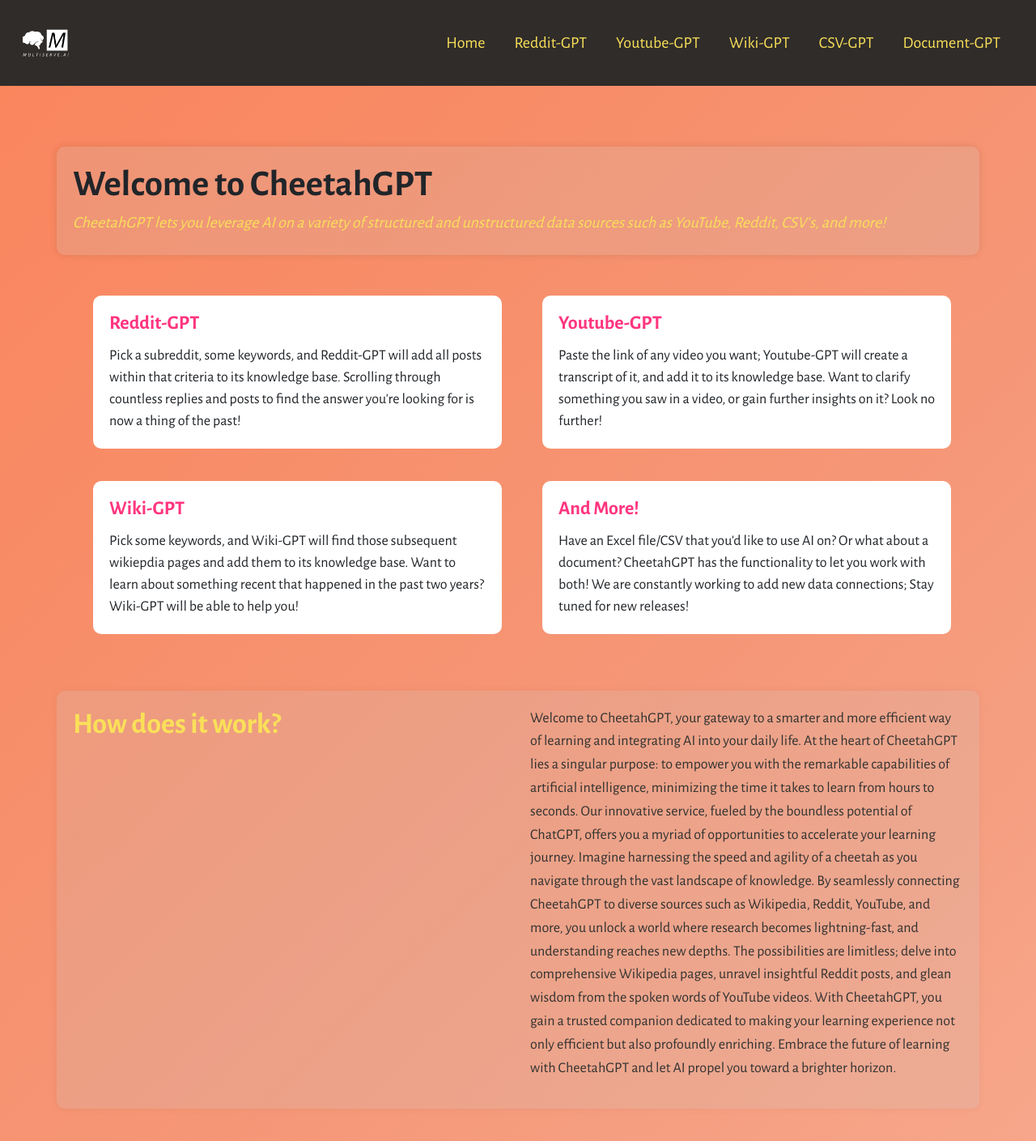
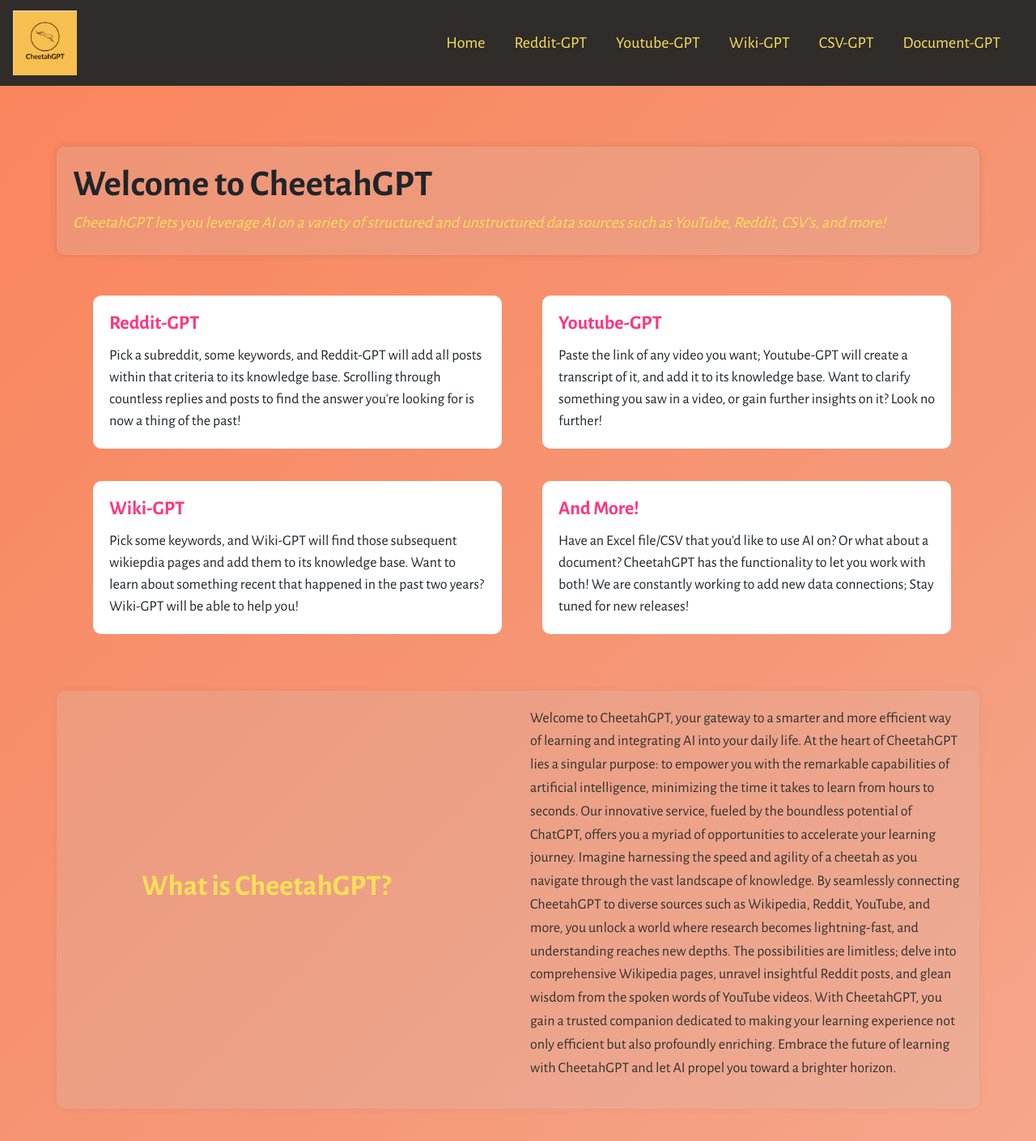
Before and after one commit to AbhroChowdhury/CheetahGPT, a Flask app: page / in a window 1280 px wide. Shown: the top 1409 px of the page at 81% size. Run offline with Flask 3, Linux system fonts and the light colour scheme; some libraries are stand-ins or nearby versions.

Commit message:
landing page nearing completion

```diff
--- a/static/css/styles.css
+++ b/static/css/styles.css
@@ -178,7 +178,10 @@ p, a, li, span {
     font-size: 36px;
     font-weight: 600;
     color: #FAE059;
-    margin-bottom: 20px;
+    margin-top: 200px;
+    margin-bottom: 200px;
+    margin-right: 85px;
+    margin-left: 85px;
 }
 
 .how-container p {
--- a/templates/index.html
+++ b/templates/index.html
@@ -15,7 +15,7 @@
     </div>
     <nav class="navbar navbar-expand-lg navbar-light bg-light">
         <a class="navbar-brand" href="#">
-            <img src="{{ url_for('static', filename='images/MultiServeAI-logos_white.png') }}" alt="CheetahGPT" class="img-fluid">
+            <img src="{{ url_for('static', filename='images/cheetahGPT1.png') }}" alt="CheetahGPT" class="img-fluid">
         </a>
         <button class="navbar-toggler" type="button" data-toggle="collapse" data-target="#navbarNav" aria-controls="navbarNav" aria-expanded="false" aria-label="Toggle navigation">
             <span class="navbar-toggler-icon"></span>
@@ -100,10 +100,10 @@
     <div class="container how-container">
         <div class="row">
             <div class="col-md-6">
-                <h1>How does it work?</h1>
+                <h1>What is CheetahGPT?</h1>
             </div>
             <div class="col-md-6">
-                <p>
+                <p class="how-description">
                     Welcome to CheetahGPT, your gateway to a smarter and more efficient way of learning and integrating AI into your daily life.
                     At the heart of CheetahGPT lies a singular purpose: to empower you with the remarkable capabilities of artificial intelligence, minimizing the time it takes to learn from hours to seconds. Our innovative service,
                     fueled by the boundless potential of ChatGPT, offers you a myriad of opportunities to accelerate your learning journey. Imagine harnessing the speed and agility of a cheetah as you navigate
```
Also changed, not shown: static/images/CheetahGPT-logos_black.png (added), static/images/CheetahGPT-logos_transparent.png (added), static/images/CheetahGPT-logos_white.png (added), static/images/cheetahGPT1.png (added), 1 other file.
